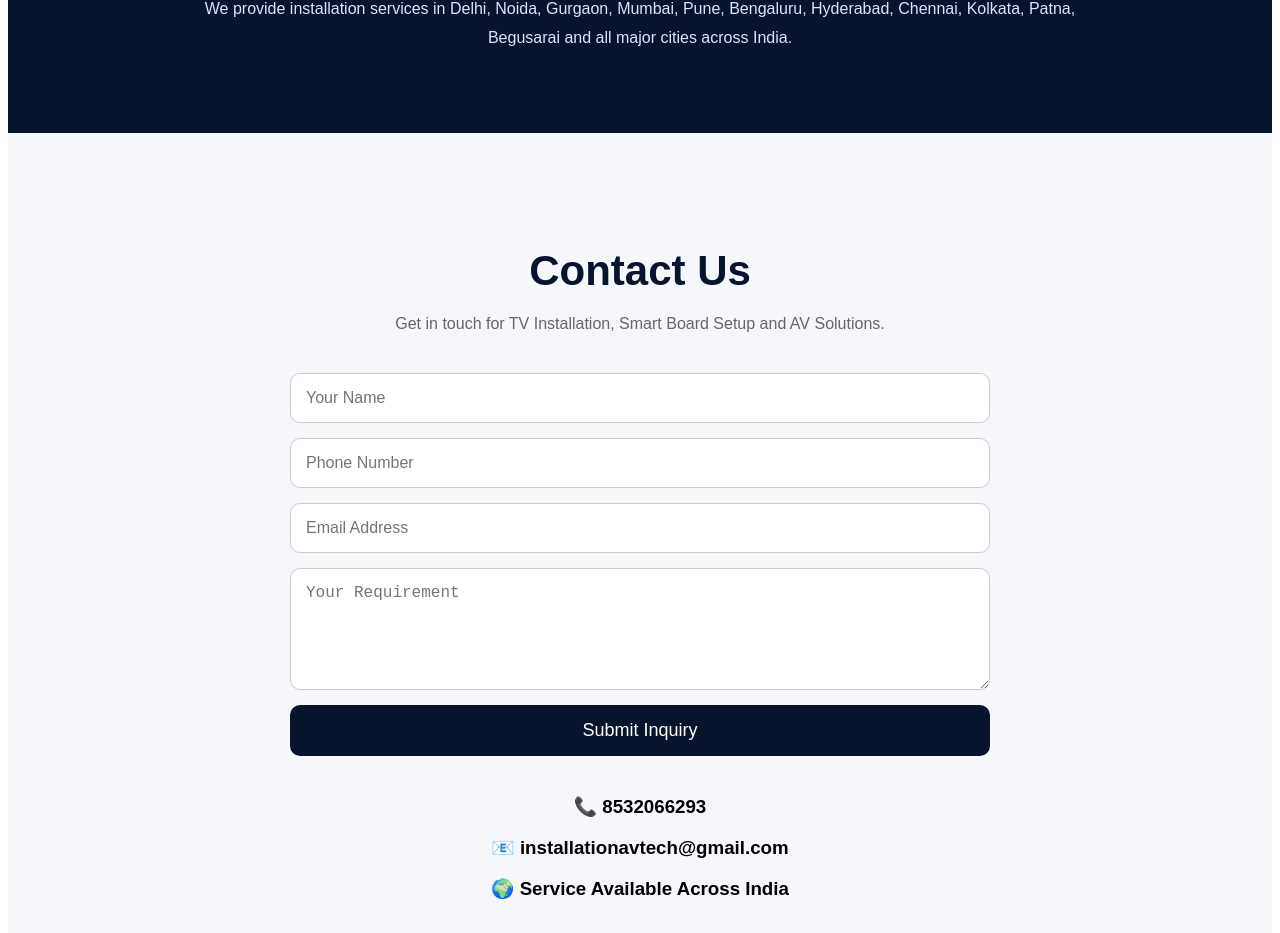
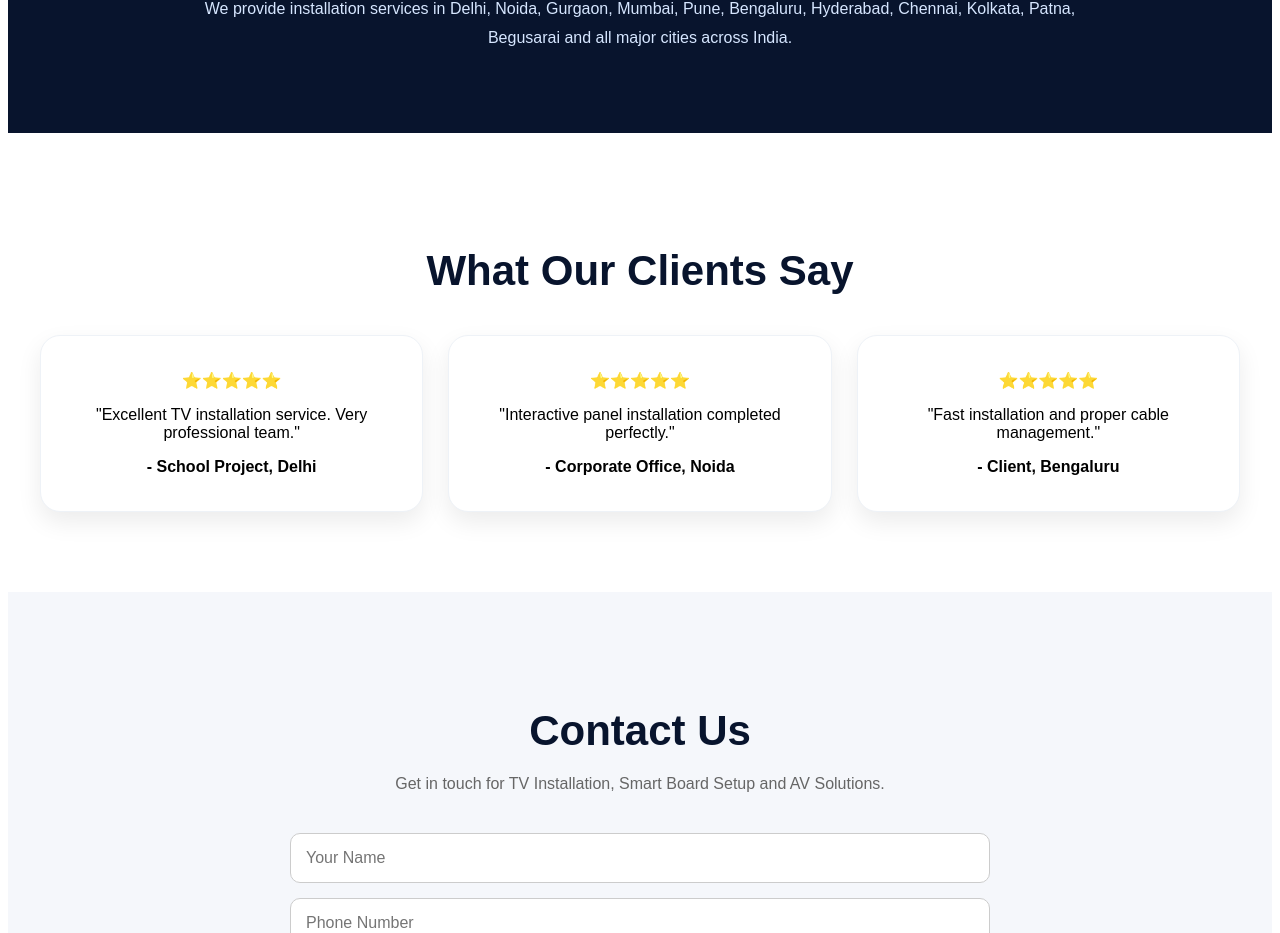
Before and after one commit to atendrasharma05-dev/avtech-website, a React (Vite) app: page / in a window 1280 px wide. Shown: the part 3954-4887 px from the top of the page. Built offline with nearby package versions, Linux system fonts and the light colour scheme.

Commit message:
Add customer reviews section to App component

```diff
--- a/src/App.jsx
+++ b/src/App.jsx
@@ -358,6 +358,52 @@ export default function App() {
     Begusarai and all major cities across India.
   </p>
 </section>
+      {/* Customer Reviews */}
+<section
+  style={{
+    padding: "80px 20px",
+    background: "#ffffff",
+    textAlign: "center",
+  }}
+>
+  <h2
+    style={{
+      fontSize: "42px",
+      color: "#08142d",
+      marginBottom: "40px",
+    }}
+  >
+    What Our Clients Say
+  </h2>
+
+  <div
+    style={{
+      display: "grid",
+      gridTemplateColumns: "repeat(auto-fit,minmax(300px,1fr))",
+      gap: "25px",
+      maxWidth: "1200px",
+      margin: "auto",
+    }}
+  >
+    <div style={serviceCard}>
+      ⭐⭐⭐⭐⭐
+      <p>"Excellent TV installation service. Very professional team."</p>
+      <strong>- School Project, Delhi</strong>
+    </div>
+
+    <div style={serviceCard}>
+      ⭐⭐⭐⭐⭐
+      <p>"Interactive panel installation completed perfectly."</p>
+      <strong>- Corporate Office, Noida</strong>
+    </div>
+
+    <div style={serviceCard}>
+      ⭐⭐⭐⭐⭐
+      <p>"Fast installation and proper cable management."</p>
+      <strong>- Client, Bengaluru</strong>
+    </div>
+  </div>
+</section>
       {/* Contact Section */}
 <section
   id="contact"
```
